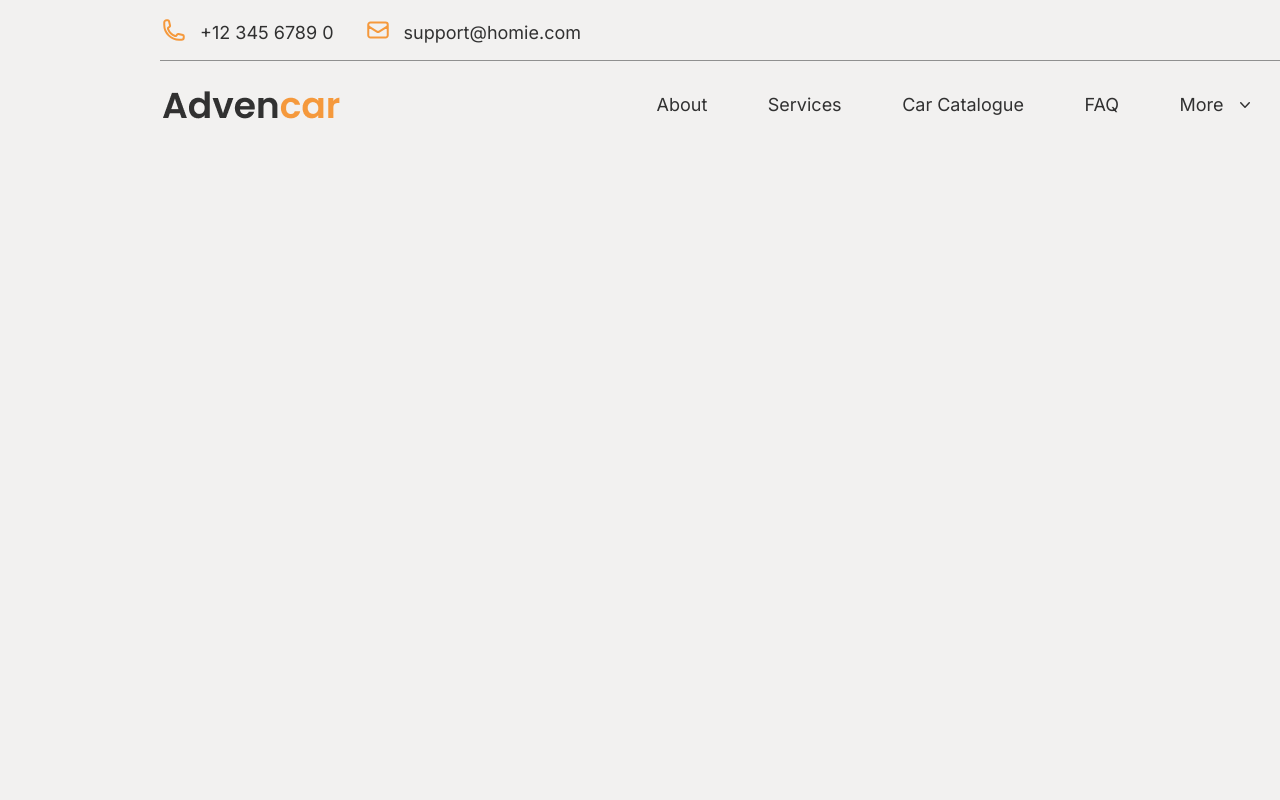
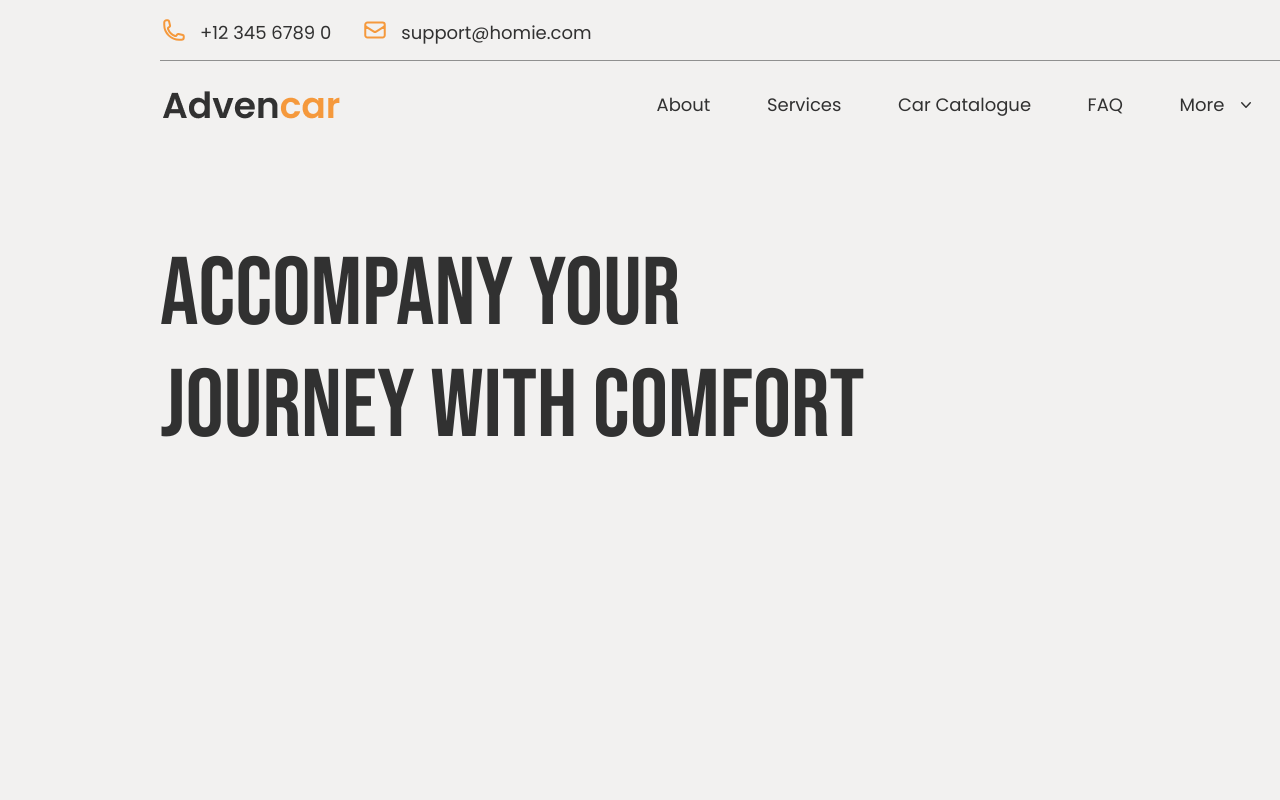
Before and after one commit to rnogara/fullstack-junior-1, a Next.js app in the folder naranja_labs_fullstack_jr/: page / in a window 1280 px wide. Shown: the top 800 px of the page. Built offline with nearby package versions, Linux system fonts and the light colour scheme.

Commit message:
change fonts import and configs and add Title component

```diff
--- /dev/null
+++ b/naranja_labs_fullstack_jr/src/app/components/title.tsx
@@ -0,0 +1,9 @@
+import { bebas } from "../fonts";
+
+export default function Title() {
+  return (
+    <h1 className={`${bebas.className} title text-balance w-[784px]`}>
+        Accompany your journey with comfort
+    </h1>
+  );
+}
--- /dev/null
+++ b/naranja_labs_fullstack_jr/src/app/fonts.tsx
@@ -0,0 +1,12 @@
+import { Bebas_Neue } from "next/font/google";
+import { Poppins } from "next/font/google";
+
+export const bebas = Bebas_Neue({
+  subsets: ["latin"],
+  weight: "400",
+});
+
+export const poppins = Poppins({
+  subsets: ["latin"],
+  weight: "400",
+});
--- a/naranja_labs_fullstack_jr/src/app/layout.tsx
+++ b/naranja_labs_fullstack_jr/src/app/layout.tsx
@@ -1,8 +1,6 @@
 import type { Metadata } from "next";
-import { Inter } from "next/font/google";
+import { poppins } from "./fonts";
 import "./globals.css";
-
-const inter = Inter({ subsets: ["latin"] });
 
 export const metadata: Metadata = {
   title: "Create Next App",
@@ -16,7 +14,7 @@ export default function RootLayout({
 }>) {
   return (
     <html lang="en">
-      <body className={inter.className}>{children}</body>
+      <body className={poppins.className}>{children}</body>
     </html>
   );
 }
--- a/naranja_labs_fullstack_jr/src/app/page.tsx
+++ b/naranja_labs_fullstack_jr/src/app/page.tsx
@@ -1,10 +1,14 @@
 import Footer from "./components/footer";
 import Header from "./components/header";
+import Title from "./components/title";
 
 export default function Home() {
   return (
     <main className="flex flex-col h-full w-full justify-between items-center">
       <Header />
+      <section className="w-10/12 h-[569px]">
+        <Title />
+      </section>
       <Footer />
     </main>
   );
--- a/naranja_labs_fullstack_jr/tailwind.config.ts
+++ b/naranja_labs_fullstack_jr/tailwind.config.ts
@@ -6,14 +6,6 @@ const config: Config = {
     "./src/components/**/*.{js,ts,jsx,tsx,mdx}",
     "./src/app/**/*.{js,ts,jsx,tsx,mdx}",
   ],
-  theme: {
-    extend: {
-      fontFamily: {
-        "poppins": ["Poppins", "sans-serif"],
-        "bebas": ["Bebas Neue", "sans-serif"],
-      },
-    },
-  },
   plugins: [],
 };
 export default config;
```
